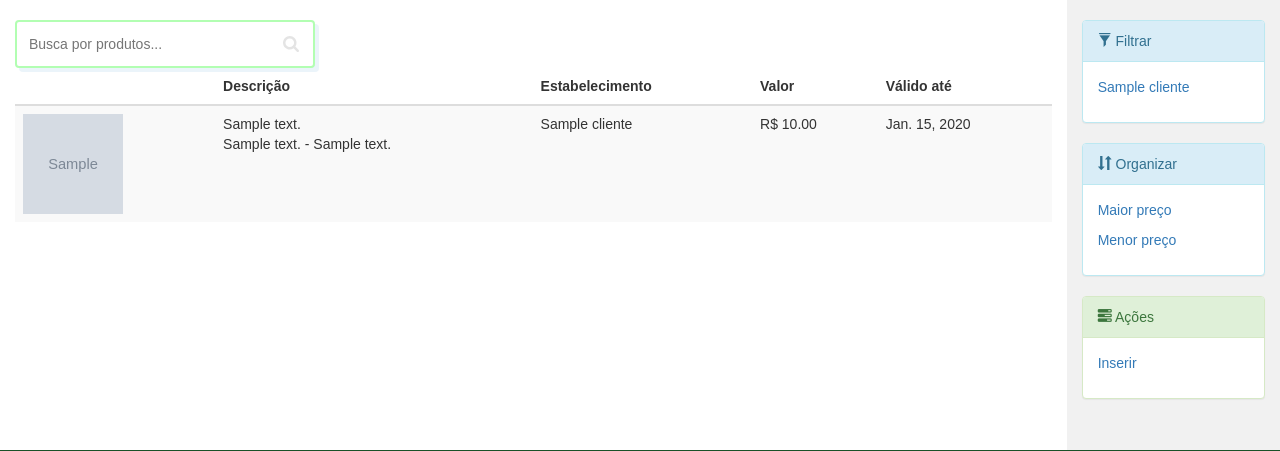
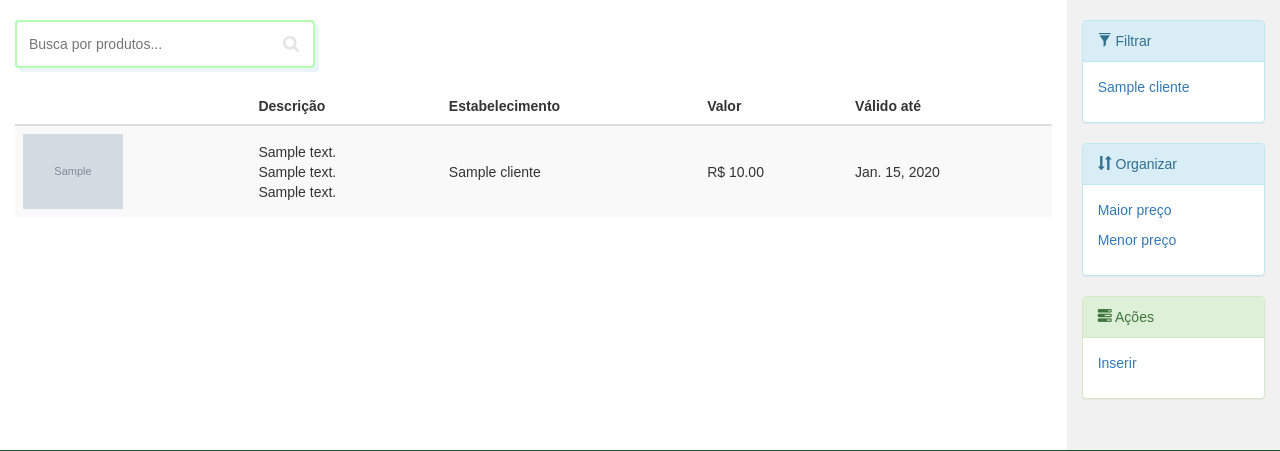
Before and after one commit to kaiserthiago/market, a Django app: page /supermarket/promocao in a window 1280 px wide. Shown: the part 52-503 px from the top of the page. Run offline with Django 3.2, Linux system fonts and the light colour scheme; tables that the repository leaves empty hold one stand-in row (values such as "Sample post"); grey boxes marked "Sample" are stand-in pictures; some libraries are stand-ins or nearby versions.

Commit message:
promoção ok

```diff
--- a/supermarket/templates/supermarket/promocoes.html
+++ b/supermarket/templates/supermarket/promocoes.html
@@ -169,6 +169,7 @@
 
             });
         </script>
+    <br><br>
         <table class="table table-responsive table-striped">
             <thead>
             <tr>
@@ -182,14 +183,13 @@
             <tbody>
             {% for produto in todos_produtos %}
                 <tr>
-                    <td style="vertical-align: middle">
-                        <img src="{{ produto.produto.imagem.url }}" width="100" height="100"></td>
-                    <td>{{ produto.produto.descricao }}<br>
-                        {{ produto.produto.marca }} -
-                        {{ produto.produto.unidade_de_medida }}</td>
-                    <td>{{ produto.cliente.nome_fantasia }}</td>
-                    <td>R$ {{ produto.valor }}</td>
-                    <td>{{ produto.data_fim }}</td>
+                    <td>
+                        <img src="{{ produto.produto.imagem.url }}" class="img-responsive" width="100" height="80"></td>
+                    <td style="vertical-align: middle">{{ produto.produto.descricao }}<br>
+                        {{ produto.produto.marca }}<br>{{ produto.produto.unidade_de_medida }}</td>
+                    <td style="vertical-align: middle">{{ produto.cliente.nome_fantasia }}</td>
+                    <td style="vertical-align: middle">R$ {{ produto.valor }}</td>
+                    <td style="vertical-align: middle">{{ produto.data_fim }}</td>
                 </tr>
             {% empty %}
                 <h2>Sem promoções no momento!</h2>
```
